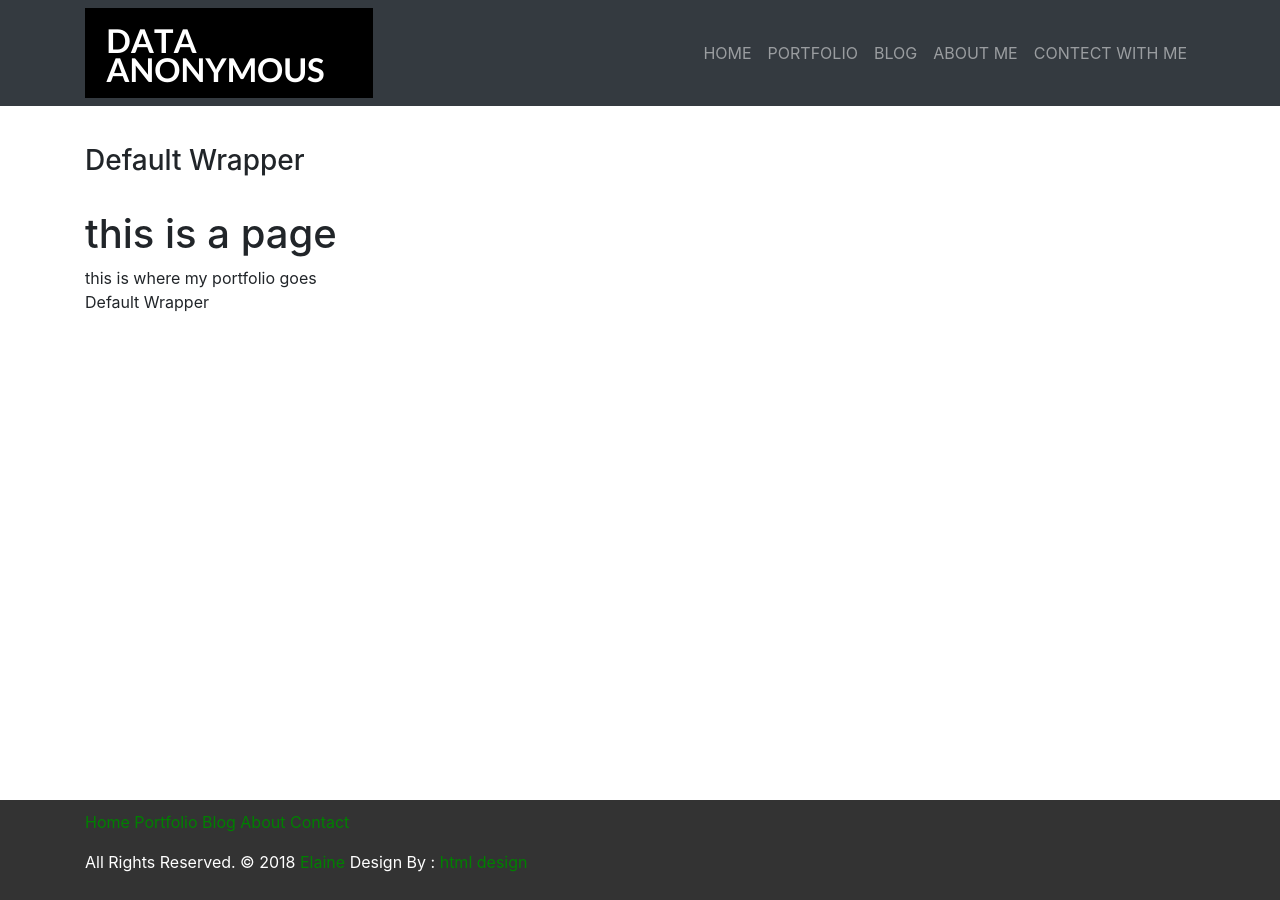
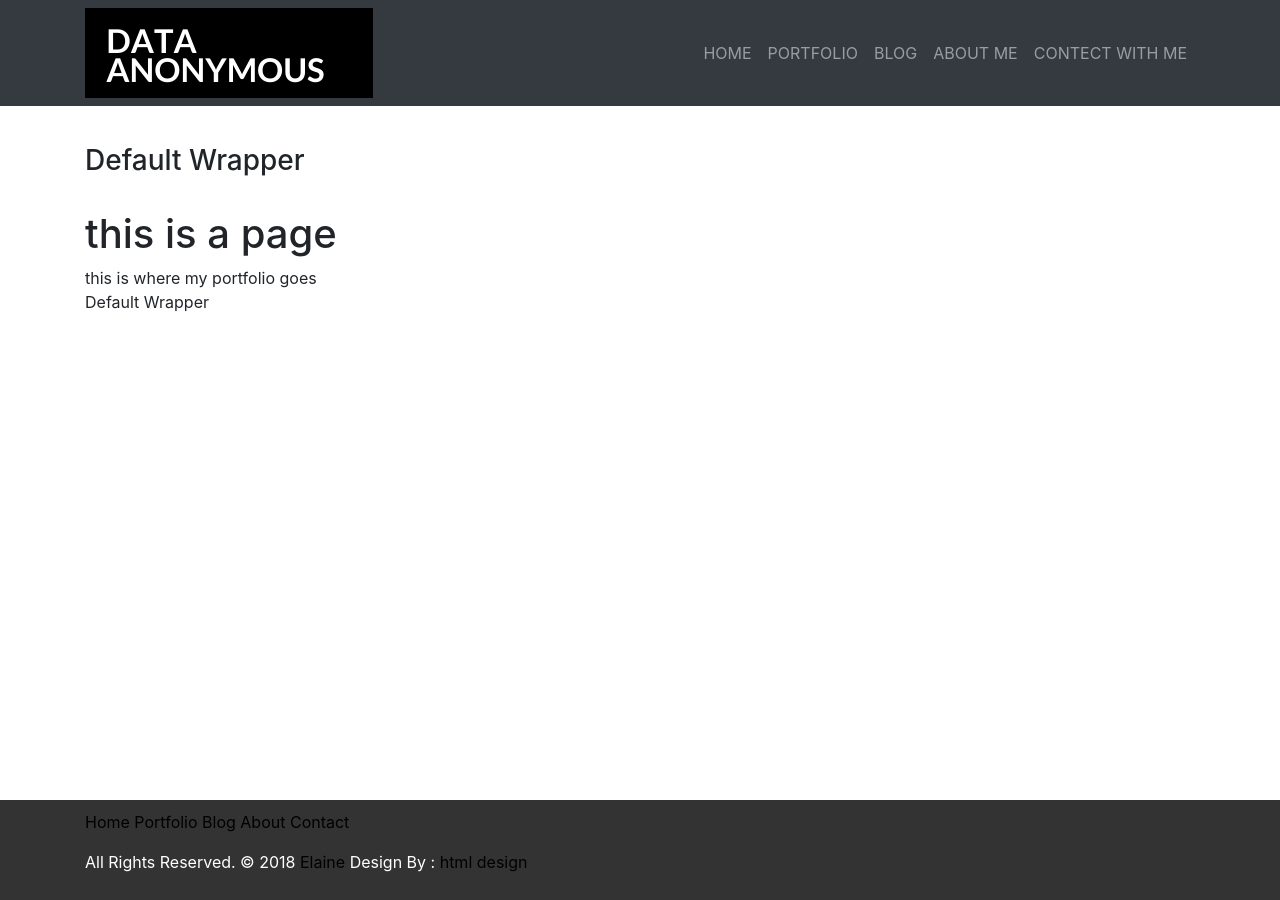
Before and after one commit to Elaine-learning-p/Data-Anonymous, a Jekyll site: the page built from Portfolio.html, in a window 1280 px wide. Built offline with Jekyll 4.4.1, drawn with Linux system fonts in a browser that asks for light colours; nearby versions of some CDN libraries; library files that are not in the unit come from our copies.

Commit message:
Update header.html

```diff
--- a/_includes/header.html
+++ b/_includes/header.html
@@ -41,8 +41,12 @@
     .fixed-footer{
         bottom: 0;
     }
+#page-footer a {
+     color: #fff;
+}
+
 a:link {
-  color: green;
+  color: black;
   background-color: transparent;
   text-decoration: none;
 }
```
